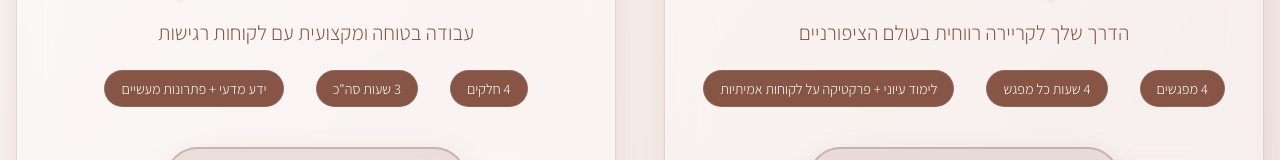
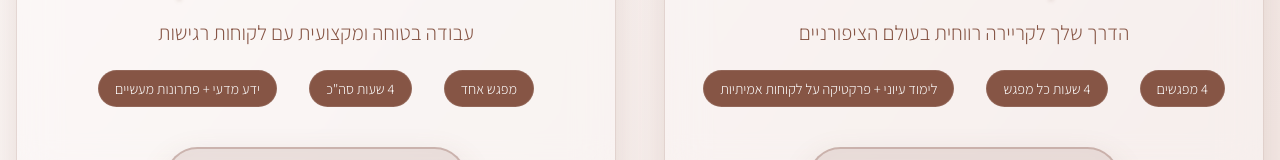
Before and after one commit to danielrozenblat1/adi-aharon, a React (Create React App) app: page / in a window 1280 px wide. Both pictures are taken after a click on the button "לחצי כאן לפתיחת המסלולים". Shown: the part 8034-8194 px from the top of the page. Built offline with nearby package versions, Linux system fonts and the light colour scheme.

Commit message:
newChaגג

```diff
--- a/src/components/sillabus/Elergiot.js
+++ b/src/components/sillabus/Elergiot.js
@@ -76,8 +76,8 @@ const Allergies = () => {
         <h1 className={styles.mainTitle}>השתלמות אלרגיות ללק ג'ל</h1>
         <h2 className={styles.subtitle}>עבודה בטוחה ומקצועית עם לקוחות רגישות</h2>
         <div className={styles.courseInfo}>
-          <span>4 חלקים</span>
-          <span>3 שעות סה"כ</span>
+          <span>מפגש אחד</span>
+          <span>4 שעות סה"כ</span>
           <span>ידע מדעי + פתרונות מעשיים</span>
         </div>
 
```
